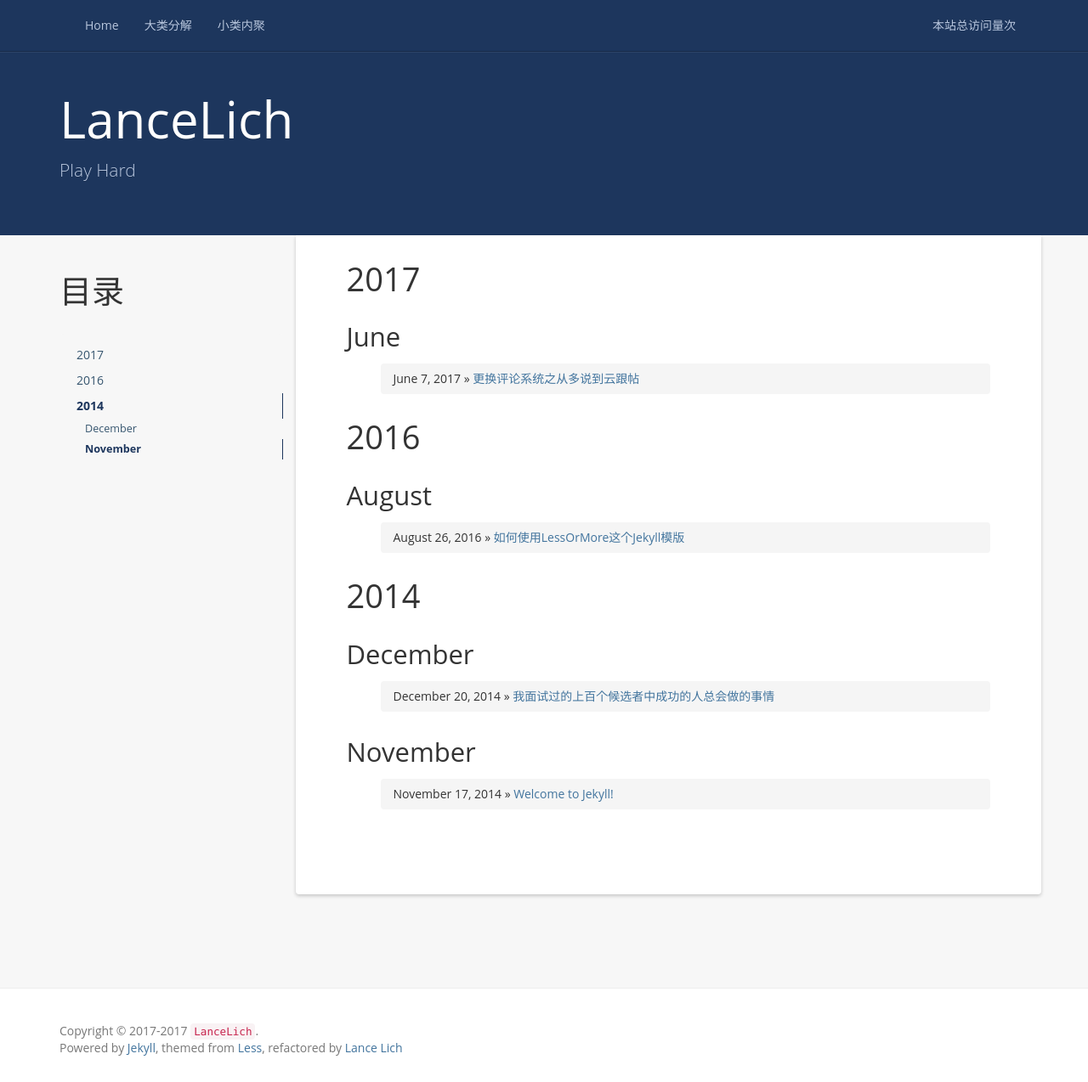
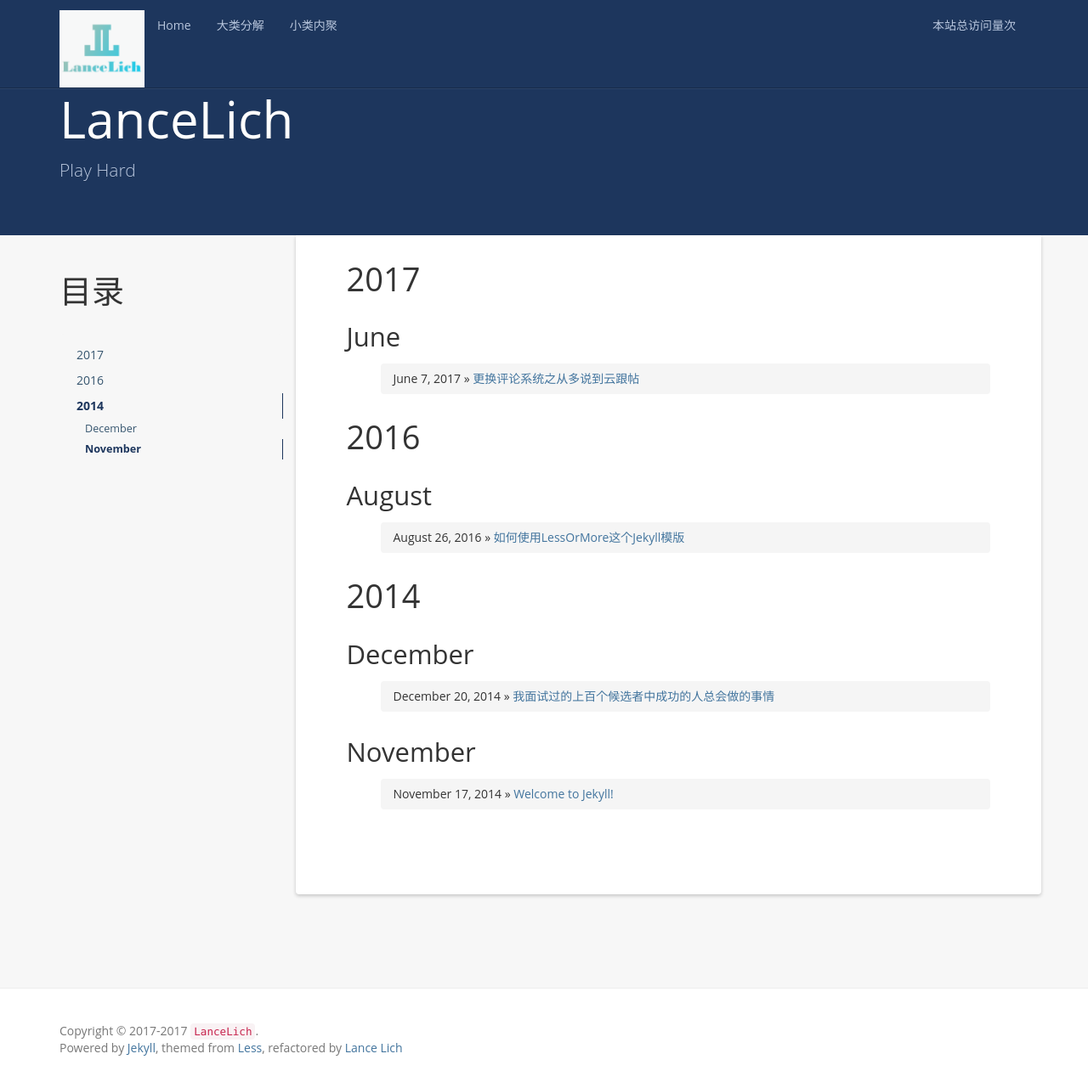
Before and after one commit to LanceLich/LanceLich.github.io, a Jekyll site: the page built from index.html, in a window 1280 px wide and 1274 px high. Shown: the whole window at 85% size. Built offline with Jekyll 4.4.1, drawn with Linux system fonts in a browser that asks for light colours; nearby versions of some CDN libraries; a script that is not in the unit is left out; the list of posts is cut into pages by our own code; comment, search, counter and statistics services are not loaded.

Commit message:
add logo to header

```diff
--- a/_includes/header.html
+++ b/_includes/header.html
@@ -6,7 +6,9 @@
         <span class="icon-bar"></span>
         <span class="icon-bar"></span>
       </button>
-
+      <a href="/" class="navbar-brand">
+        <img src="{{ '/styles/images/lancelich_logo.png' | prepend: site.baseurl }}">
+      </a>
     </div>
     <nav class="collapse navbar-collapse bs-navbar-collapse" role="navigation">
       <ul class="nav navbar-nav">
@@ -24,7 +26,6 @@
         <li>
             <a><span id="busuanzi_container_site_pv">本站总访问量<span id="busuanzi_value_site_pv"></span>次</span></a>
         </li>
-
       </ul>
     </nav>
   </div>
```
Also changed, not shown: styles/images/lancelich_logo.png (added).
